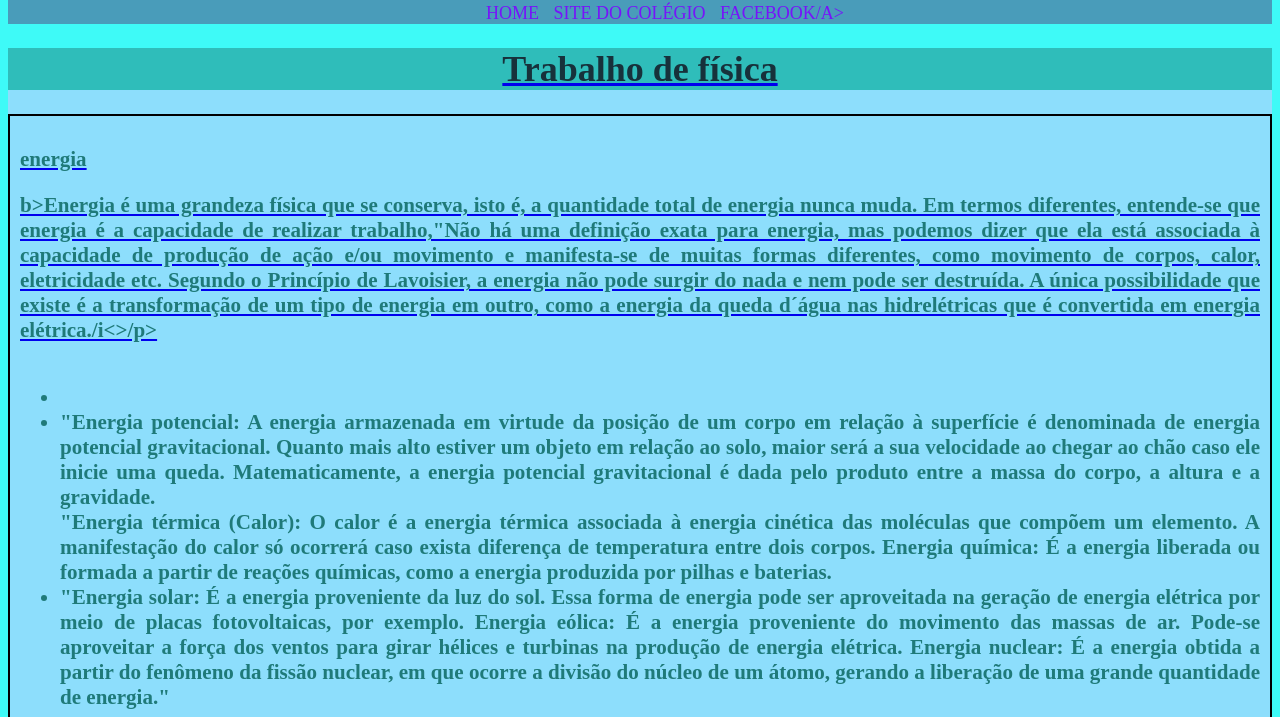
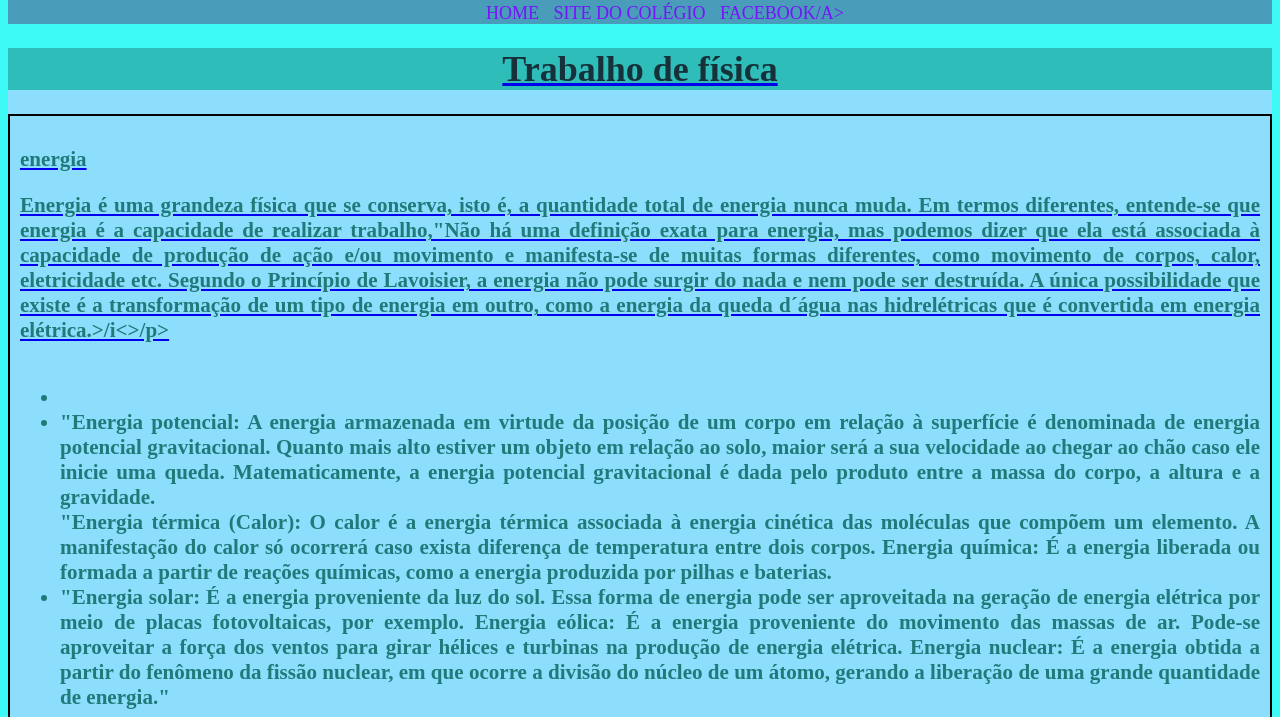
Before and after one commit to Kamilijorgino/Trabalho-de-f-sica-, a plain HTML site: page index.html in a window 1280 px wide. Shown: the part 83-800 px from the top of the page. Drawn offline with Linux system fonts and the light colour scheme; a script that the page names is missing.

Commit message:
Update index.html

```diff
--- a/index.html
+++ b/index.html
@@ -22,8 +22,8 @@
  <h1> Trabalho de física</h1>
  <div class="PRIMEIROPARAGRAFO">
  <h3>energia </h<3>
- <p><i></i>b>Energia é uma grandeza física que se conserva, isto é, a quantidade total de energia nunca muda. Em termos diferentes, entende-se que energia é a capacidade de realizar trabalho,"Não há uma definição exata para energia, mas podemos dizer que ela está associada à capacidade de produção de ação e/ou movimento e manifesta-se de muitas formas diferentes, como movimento de corpos, calor, eletricidade etc.
-Segundo o Princípio de Lavoisier, a energia não pode surgir do nada e nem pode ser destruída. A única possibilidade que existe é a transformação de um tipo de energia em outro, como a energia da queda d´água nas hidrelétricas que é convertida em energia elétrica.</b<>/i<>/p>
+ <p><i></i>Energia é uma grandeza física que se conserva, isto é, a quantidade total de energia nunca muda. Em termos diferentes, entende-se que energia é a capacidade de realizar trabalho,"Não há uma definição exata para energia, mas podemos dizer que ela está associada à capacidade de produção de ação e/ou movimento e manifesta-se de muitas formas diferentes, como movimento de corpos, calor, eletricidade etc.
+Segundo o Princípio de Lavoisier, a energia não pode surgir do nada e nem pode ser destruída. A única possibilidade que existe é a transformação de um tipo de energia em outro, como a energia da queda d´água nas hidrelétricas que é convertida em energia elétrica.>/i<>/p>
  <ul id="lista02">
  <li></li>
  <li>"Energia potencial: A energia armazenada em virtude da posição de um corpo em relação à superfície é denominada de energia potencial gravitacional. Quanto mais alto estiver um objeto em relação ao solo, maior será a sua velocidade ao chegar ao chão caso ele inicie uma queda. Matematicamente, a energia potencial gravitacional é dada pelo produto entre a massa do corpo, a altura e a gravidade.
```
